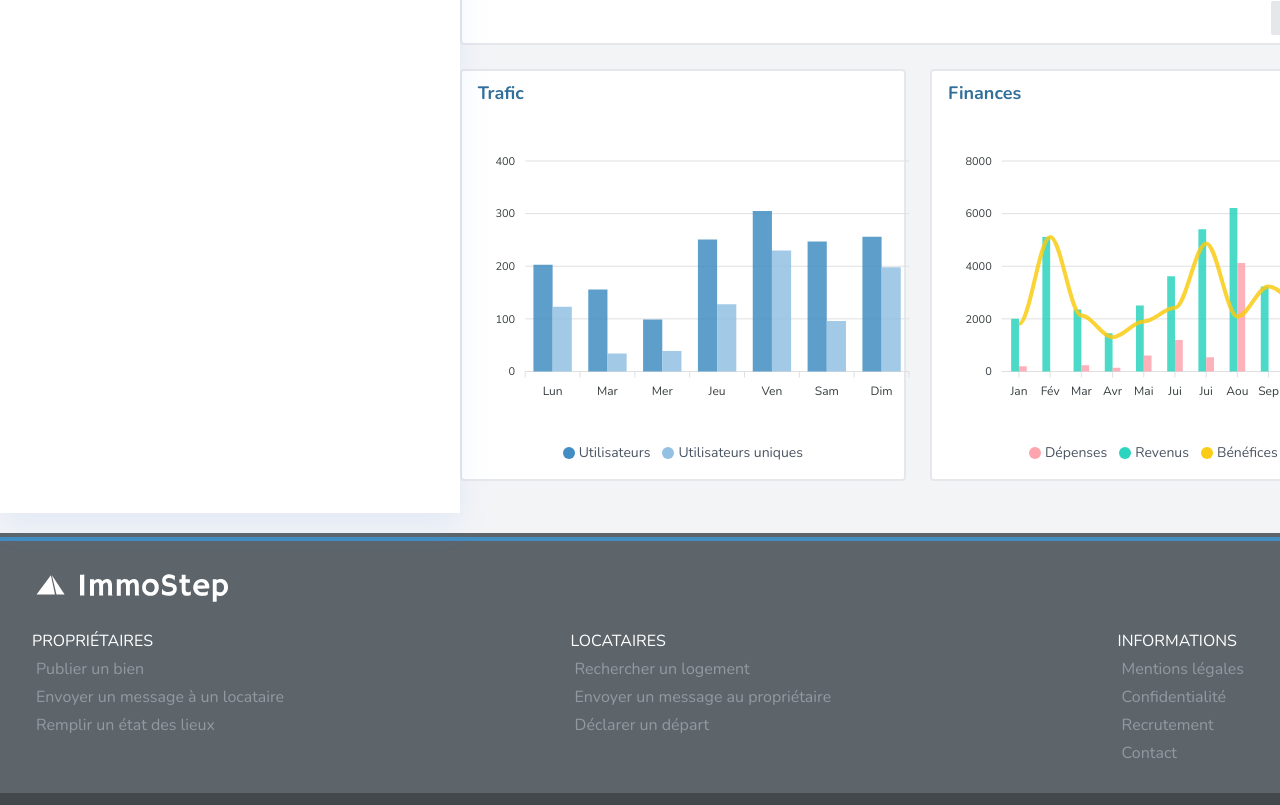
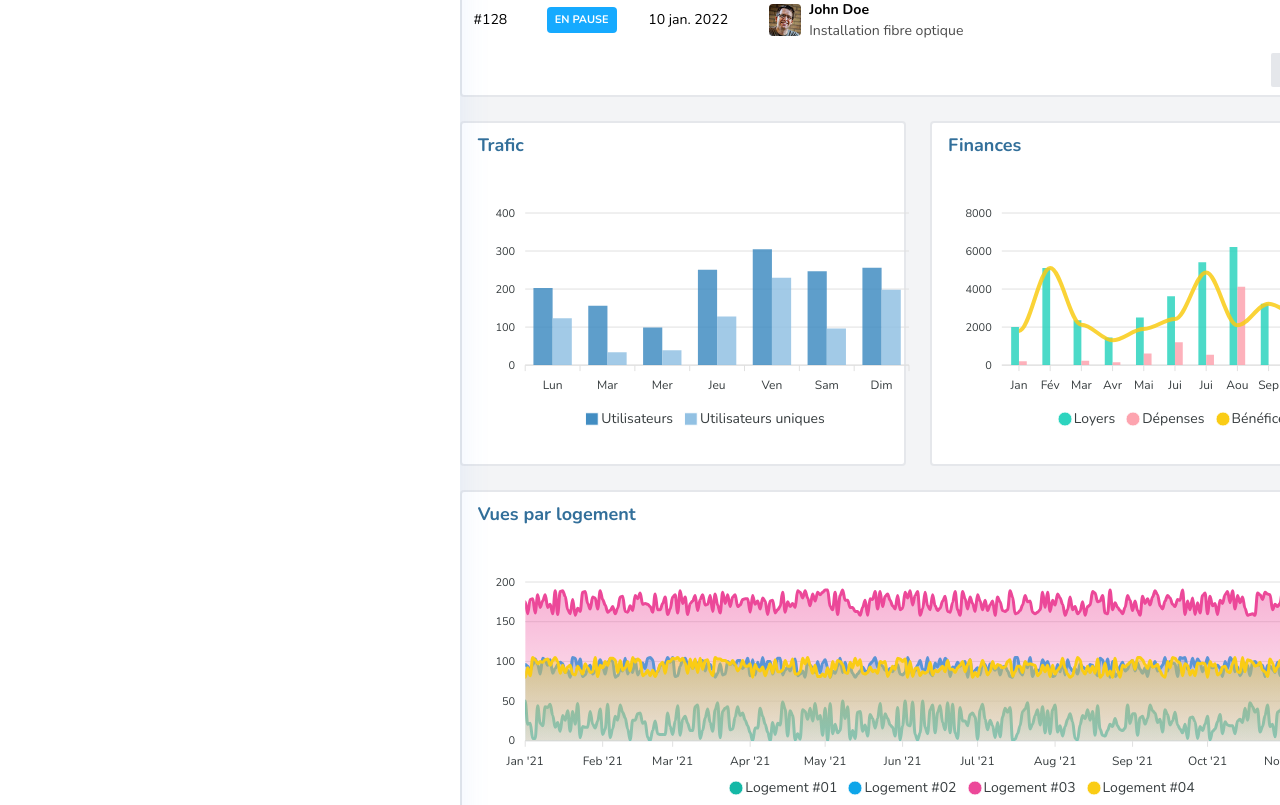
Before and after one commit to immostep/immostep, a React (Create React App) app: page /owner/goods in a window 1280 px wide. Shown: the part 735-1540 px from the top of the page. Built offline with nearby package versions, Linux system fonts and the light colour scheme.

Commit message:
Add views by good

```diff
--- a/src/ApexAreaChart.js
+++ b/src/ChartFinances.js
@@ -4,7 +4,7 @@ import Chart from 'react-apexcharts';
 const loyers = [2000, 5110, 2360, 1450, 2510, 3620, 5410, 6210, 3230, 2560, 2300, 2530];
 const depenses = [200, 0, 236, 145, 610, 1200, 541, 4120, 0, 0, 230, 0];
 
-function ApexAreaChart() {
+function ChartFinances() {
   const [options] = useState({
     chart: {
       id: 'benefices',
@@ -41,7 +41,8 @@ function ApexAreaChart() {
       size: 0
     },
     legend: {
-      show: false
+      show: true,
+      fontSize: '14px'
     },
     dataLabels: {
       enabled: false
@@ -54,17 +55,17 @@ function ApexAreaChart() {
 
   const [series] = useState([
     {
-      name: 'Loyer',
+      name: 'Loyers',
       type: 'column',
       data: loyers
     },
     {
-      name: 'Dépense',
+      name: 'Dépenses',
       type: 'column',
       data: depenses
     },
     {
-      name: 'Bénéfice',
+      name: 'Bénéfices',
       type: 'line',
       data: loyers.map((l, i) => l - depenses[i])
     }
@@ -74,11 +75,11 @@ function ApexAreaChart() {
     <div className="app">
       <div className="row">
         <div className="mixed-chart">
-          <Chart options={options} series={series} type="line" width="100%" />
+          <Chart options={options} series={series} type="line" height="250" />
         </div>
       </div>
     </div>
   );
 }
 
-export default ApexAreaChart;
+export default ChartFinances;
--- a/src/ApexBarChart.js
+++ b/src/ChartTrafic.js
@@ -1,7 +1,7 @@
 import { useState } from 'react';
 import Chart from 'react-apexcharts';
 
-function ApexBarChart() {
+function ChartTrafic() {
   const [options] = useState({
     chart: {
       id: 'traffic',
@@ -15,7 +15,8 @@ function ApexBarChart() {
     },
     colors: ['#428dc2', '#92c1e3'],
     legend: {
-      show: false
+      show: true,
+      fontSize: '14px'
     },
     dataLabels: {
       enabled: false
@@ -28,7 +29,7 @@ function ApexBarChart() {
       data: [203, 156, 99, 251, 305, 247, 256]
     },
     {
-      name: 'Utilisateurs unique',
+      name: 'Utilisateurs uniques',
       data: [123, 34, 39, 128, 230, 96, 198]
     }
   ]);
@@ -37,11 +38,11 @@ function ApexBarChart() {
     <div className="app">
       <div className="row">
         <div className="mixed-chart">
-          <Chart options={options} series={series} type="bar" width="100%" />
+          <Chart options={options} series={series} type="bar" height="250" />
         </div>
       </div>
     </div>
   );
 }
 
-export default ApexBarChart;
+export default ChartTrafic;
--- /dev/null
+++ b/src/ChartViewsByGood.js
@@ -0,0 +1,79 @@
+import { useState } from 'react';
+import Chart from 'react-apexcharts';
+import generateDayWiseTimeSeries from './lib/utils.mjs';
+
+function ChartViewsByGood() {
+  const [options] = useState({
+    chart: {
+      id: 'viewsByGood',
+      toolbar: {
+        show: false
+      },
+      fontFamily: 'Nunito'
+    },
+    // xaxis: {
+    //   categories: ['Jan', 'Fév', 'Mar', 'Avr', 'Mai', 'Jui', 'Jui', 'Aou', 'Sep', 'Oct', 'Nov', 'Déc']
+    // },
+    xaxis: {
+      type: 'datetime'
+    },
+    yaxis: {
+      min: 0,
+      max: 200
+    },
+    stroke: {
+      width: 3
+    },
+    colors: ['#14b8a6', '#0ea5e9', '#ec4899', '#facc15'],
+    legend: {
+      show: true,
+      fontSize: '14px'
+    },
+    dataLabels: {
+      enabled: false
+    }
+  });
+
+  const [series] = useState([
+    {
+      name: 'Logement #01',
+      data: generateDayWiseTimeSeries(new Date('01 Jan 2021').getTime(), 365, {
+        min: 0,
+        max: 50
+      })
+    },
+    {
+      name: 'Logement #02',
+      data: generateDayWiseTimeSeries(new Date('01 Jan 2021').getTime(), 365, {
+        min: 80,
+        max: 105
+      })
+    },
+    {
+      name: 'Logement #03',
+      data: generateDayWiseTimeSeries(new Date('01 Jan 2021').getTime(), 365, {
+        min: 158,
+        max: 190
+      })
+    },
+    {
+      name: 'Logement #04',
+      data: generateDayWiseTimeSeries(new Date('01 Jan 2021').getTime(), 365, {
+        min: 80,
+        max: 105
+      })
+    }
+  ]);
+
+  return (
+    <div className="app">
+      <div className="row">
+        <div className="mixed-chart">
+          <Chart options={options} series={series} type="area" height="250" />
+        </div>
+      </div>
+    </div>
+  );
+}
+
+export default ChartViewsByGood;
--- a/src/Goods.js
+++ b/src/Goods.js
@@ -20,7 +20,8 @@ import {
   faChevronRight,
   faBuilding,
   faExclamationTriangle,
-  faEllipsisV
+  faEllipsisV,
+  faClock
 } from '@fortawesome/free-solid-svg-icons';
 import { faChartBar, faHourglass } from '@fortawesome/free-regular-svg-icons';
 import SwiperCore, { Pagination, Navigation } from 'swiper';
@@ -42,8 +43,9 @@ import avatar1 from './img/1.jpg';
 import avatar2 from './img/2.jpg';
 import avatar3 from './img/3.jpg';
 import avatar4 from './img/4.jpg';
-import ApexBarChart from './ApexBarChart';
-import ApexAreaChart from './ApexAreaChart';
+import ChartTrafic from './ChartTrafic';
+import ChartFinances from './ChartFinances';
+import ChartViewsByGood from './ChartViewsByGood';
 
 SwiperCore.use([Pagination, Navigation]);
 
@@ -601,11 +603,18 @@ function Goods({ isNewGood = false }) {
                         </div>
                       </div>
 
-                      <div className="px-5 py-2 my-6 text-lg font-normal text-white rounded shadow-sm bg-rose-600">
-                        <FontAwesomeIcon icon={faExclamationTriangle} /> Vous avez 1 logement dont l&apos;annonce n&apos;est pas publiée.{' '}
-                        <Link className="font-semibold" to="/">
-                          Voir
-                        </Link>
+                      <div className="grid grid-flow-row gap-2 my-6">
+                        <div className="px-5 py-2 text-lg font-normal text-white rounded shadow-sm bg-rose-600">
+                          <FontAwesomeIcon icon={faExclamationTriangle} /> Vous avez 1 logement dont l&apos;annonce n&apos;est pas publiée.{' '}
+                          <Link className="font-semibold" to="/">
+                            Voir
+                          </Link>
+                        </div>
+
+                        <div className="px-5 py-2 text-lg font-normal text-white rounded shadow-sm bg-sky-500">
+                          <FontAwesomeIcon icon={faClock} /> <span className="text-bold">Rappel</span> : Révision chaudière{' '}
+                          <span className="italic font-black">Logement #04</span> à prévoir dans 4 mois
+                        </div>
                       </div>
 
                       <div className="grid gap-6 mb-8 md:grid-cols-2 ">
@@ -724,42 +733,25 @@ function Goods({ isNewGood = false }) {
                             <h2 className="card-title">Trafic</h2>
                           </div>
                           <div className="p-4">
-                            <ApexBarChart />
-                            <div className="flex justify-center mt-4 space-x-3 text-sm text-gray-600">
-                              {/* <!-- Chart legend --> */}
-                              <div className="flex items-center">
-                                <span className="inline-block w-3 h-3 mr-1 rounded-full bg-secondary"></span>
-                                <span>Utilisateurs</span>
-                              </div>
-                              <div className="flex items-center">
-                                <span className="inline-block w-3 h-3 mr-1 rounded-full bg-secondary-light"></span>
-                                <span>Utilisateurs uniques</span>
-                              </div>
-                            </div>
+                            <ChartTrafic />
                           </div>
                         </div>
+
                         <div className="object-center card ">
                           <div className="card-header">
                             <h2 className="card-title">Finances</h2>
                           </div>
                           <div className="p-4">
-                            <ApexAreaChart />
-                            <div className="flex justify-center mt-4 space-x-3 text-sm text-gray-600">
-                              {/* <!-- Chart legend --> */}
+                            <ChartFinances />
+                          </div>
+                        </div>
 
-                              <div className="flex items-center">
-                                <span className="inline-block w-3 h-3 mr-1 rounded-full bg-rose-300"></span>
-                                <span>Dépenses</span>
-                              </div>
-                              <div className="flex items-center">
-                                <span className="inline-block w-3 h-3 mr-1 bg-teal-400 rounded-full"></span>
-                                <span>Revenus</span>
-                              </div>
-                              <div className="flex items-center">
-                                <span className="inline-block w-3 h-3 mr-1 bg-yellow-400 rounded-full"></span>
-                                <span>Bénéfices</span>
-                              </div>
-                            </div>
+                        <div className="object-center col-span-2 card">
+                          <div className="card-header">
+                            <h2 className="card-title">Vues par logement</h2>
+                          </div>
+                          <div className="p-4">
+                            <ChartViewsByGood />
                           </div>
                         </div>
                       </div>
--- /dev/null
+++ b/src/lib/utils.mjs
@@ -0,0 +1,13 @@
+export default function generateDayWiseTimeSeries(baseval, count, yrange) {
+  let i = 0;
+  const series = [];
+  while (i < count) {
+    const x = baseval;
+    const y = Math.floor(Math.random() * (yrange.max - yrange.min + 1)) + yrange.min;
+
+    series.push([x, y]);
+    baseval += 86400000;
+    i++;
+  }
+  return series;
+}
```
